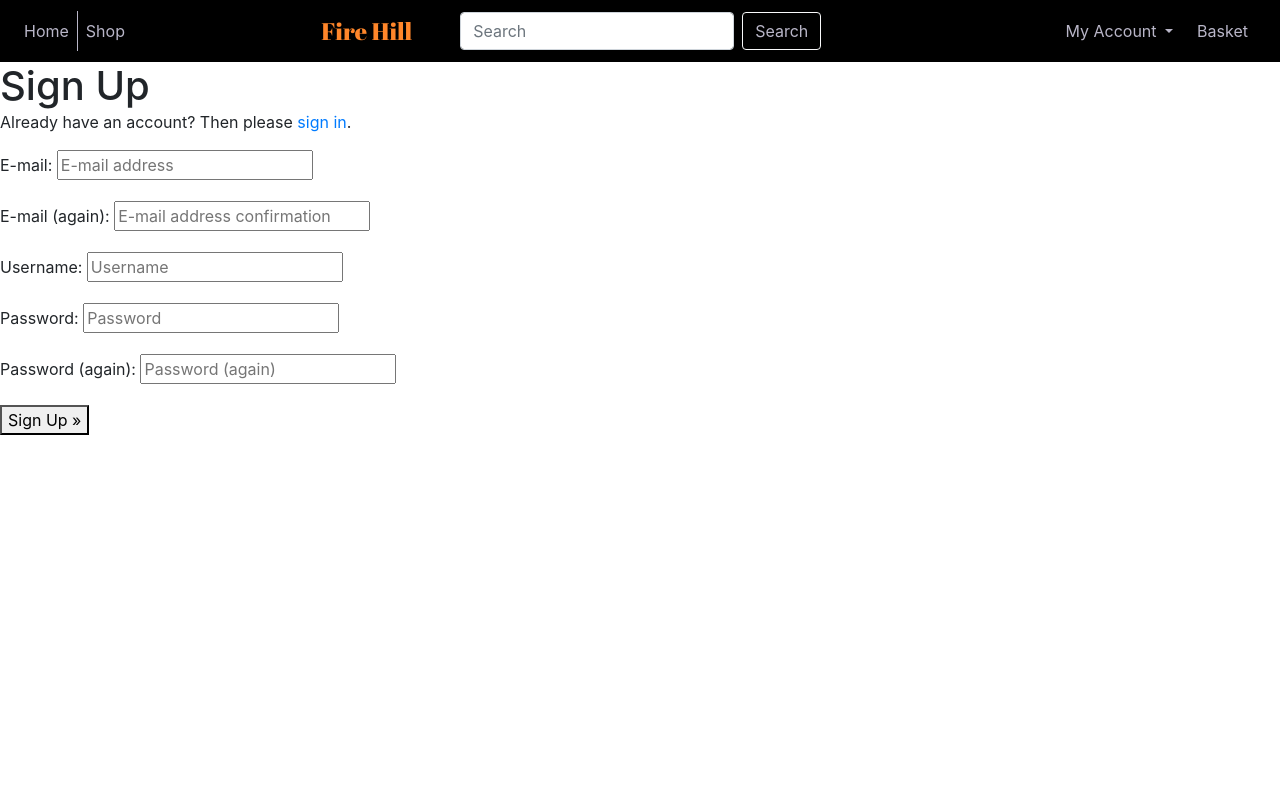
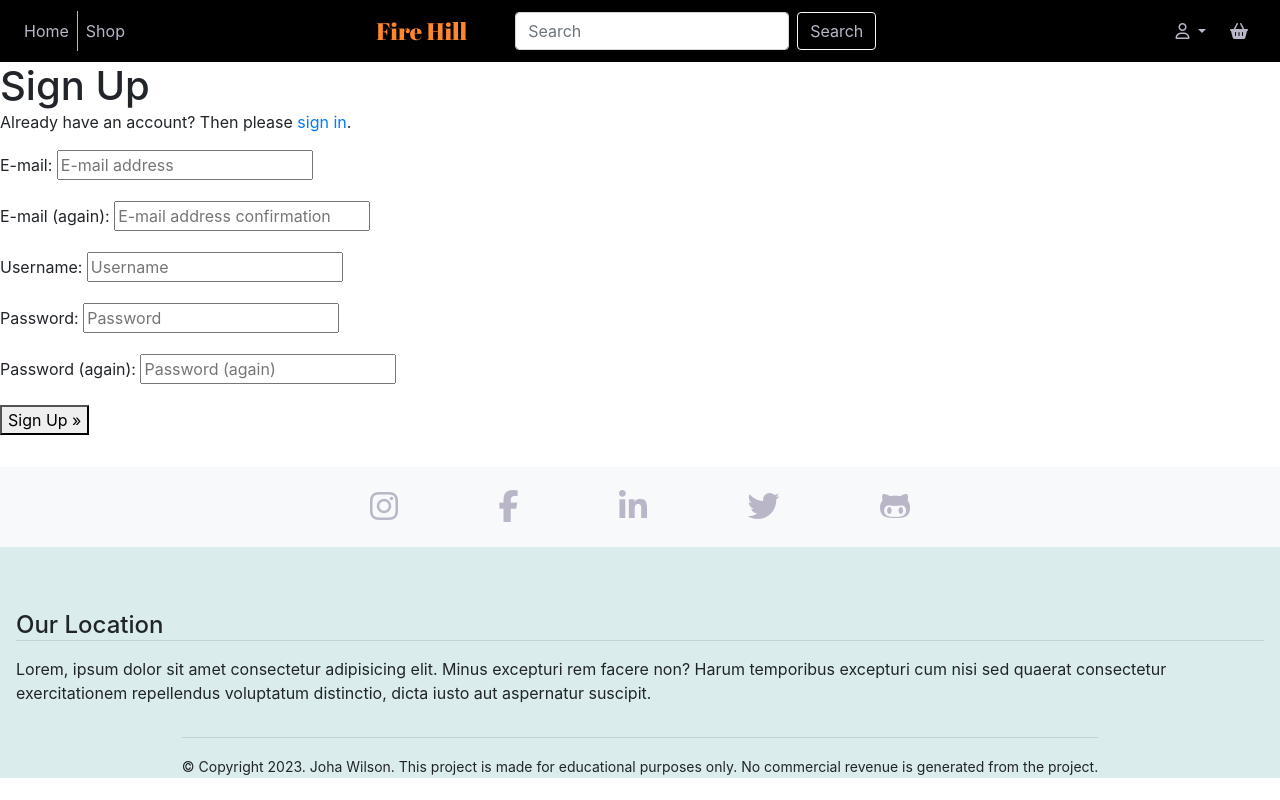
Before and after one commit to Code-Institute-Submissions/Portfolio-Project-5-E-commerce-Store, a Django app: page /accounts/signup/ in a window 1280 px wide. Run offline with Django 3.2, Linux system fonts and the light colour scheme; some libraries are stand-ins or nearby versions.

Commit message:
Added font awesome kit and created base footer

```diff
--- a/static/css/base.css
+++ b/static/css/base.css
@@ -49,11 +49,32 @@ a:link {
 }
 
 
-/** -------------------------------------Background colours **/
+/** -------------------------------------Footer Section **/
+
+.social-link {
+
+    margin: 0 3rem 0 3rem;
+    font-size: 2rem;
+    color:#B9B6C8 ;
+}
+
+.social-link:hover {
+    color: #FF862A !important;
+}
+
+
+/** -------------------------------------Background colours and Colours **/
 
 .clr-grey {
     color: #B9B6C8 !important;
 }
+
+.bg-grey {
+
+    background-color: #DAECEC;
+
+}
+
 .bg-orange {
     background-color: black;
 }
--- a/templates/base.html
+++ b/templates/base.html
@@ -35,6 +35,8 @@
     {% endblock %}
 
     {% block corejs %}
+        <!--Fontawesome kit-->
+        <script src="https://kit.fontawesome.com/95bc93f676.js" crossorigin="anonymous"></script>
 
         <script src="https://cdn.jsdelivr.net/npm/jquery@3.5.1/dist/jquery.min.js" integrity="sha256-9/aliU8dGd2tb6OSsuzixeV4y/faTqgFtohetphbbj0=" crossorigin="anonymous"></script>
         <script src="https://cdn.jsdelivr.net/npm/popper.js@1.16.1/dist/umd/popper.min.js" integrity="sha384-9/reFTGAW83EW2RDu2S0VKaIzap3H66lZH81PoYlFhbGU+6BZp6G7niu735Sk7lN" crossorigin="anonymous"></script>
@@ -82,7 +84,7 @@
             <ul class="navbar-nav ml-auto ">
               <li class="nav-item dropdown ">
                 <a class="nav-link dropdown-toggle clr-grey" href="#" role="button" data-toggle="dropdown" aria-expanded="false">
-                  My Account
+                  <i class="fa-regular fa-user"></i>
                 </a>
                 <div class="dropdown-menu">
                   <a class="dropdown-item" href="#">Sign In</a>
@@ -95,7 +97,7 @@
 
           </div>
 
-          <a class="nav-link disabled m-0 clr-grey">Basket</a>
+          <a class="nav-link disabled m-0 clr-grey"><i class="fa-solid fa-basket-shopping"></i></a>
         </nav>
 
       </div>
@@ -115,6 +117,61 @@
 
     {% endblock %}
 
+    <!-- Footer -->
+    <footer class="container-fluid mt-3">
+
+      <div class="row bg-light mt-3 p-3">
+
+        <div class="col-12 text-center">
+
+              <a href="https://www.instagram.com/" target="_blank" class="social-link"><i class="fa-brands fa-instagram"></i></a>
+
+              <a href="https://en-gb.facebook.com/" target="_blank" class="social-link"><i class="fa-brands fa-facebook-f"></i></a>
+
+              <a href="https://www.linkedin.com/in/joha-wilson-5075a8249/s" target="_blank" class="social-link"><i class="fa-brands fa-linkedin-in"></i></a>
+
+              <a href="https://twitter.com/?lang=en" target="_blank" class="social-link"><i class="fa-brands fa-twitter"></i></a>
+
+              <a href="https://github.com/Joha-will?tab=repositories" target="_blank" class="social-link"><i class="fa-brands fa-github-alt"></i></a>
+
+        </div>
+
+      </div>
+
+      <div class="row bg-grey">
+
+          <div class="col-12 p-3 mt-5">
+
+              <h4 class="text-cente mr-auto">Our Location</h4>
+
+              <hr class="mt-0 cl-black">
+
+              <p> Lorem, ipsum dolor sit amet consectetur adipisicing elit. Minus excepturi rem facere non? Harum temporibus excepturi cum nisi sed quaerat consectetur exercitationem repellendus voluptatum distinctio, dicta iusto aut aspernatur suscipit. </p>
+
+
+
+          </div>
+
+
+          <hr class="mt-0">
+
+          <div class="m-auto">
+
+            <hr class="mt-0">
+
+            <small>&copy; Copyright 2023. Joha Wilson. This project is made for educational purposes only. No commercial revenue is generated from the project.</small>
+
+          </div>
+
+
+
+      </div>
+
+
+
+    </footer>
+    <!--/ .Footer-->
+
     {% block postloadjs %}
     {% endblock %}
 
```
